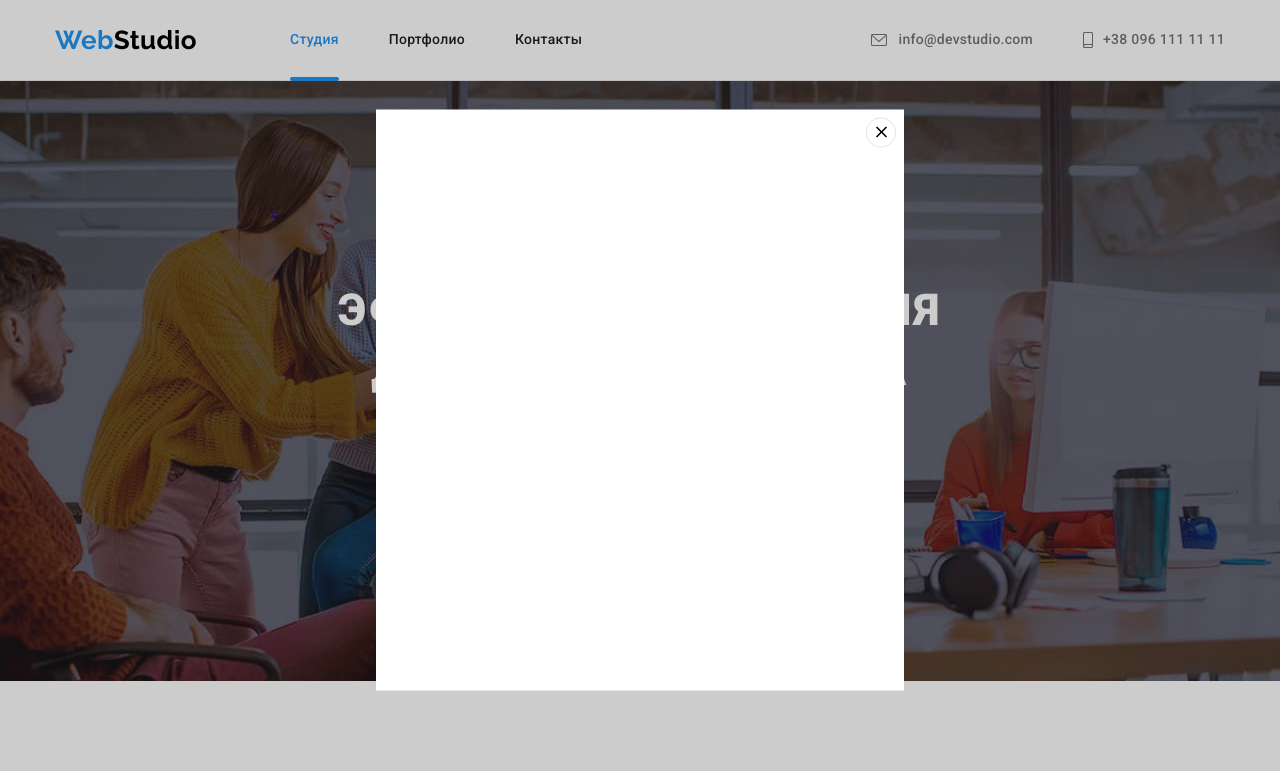
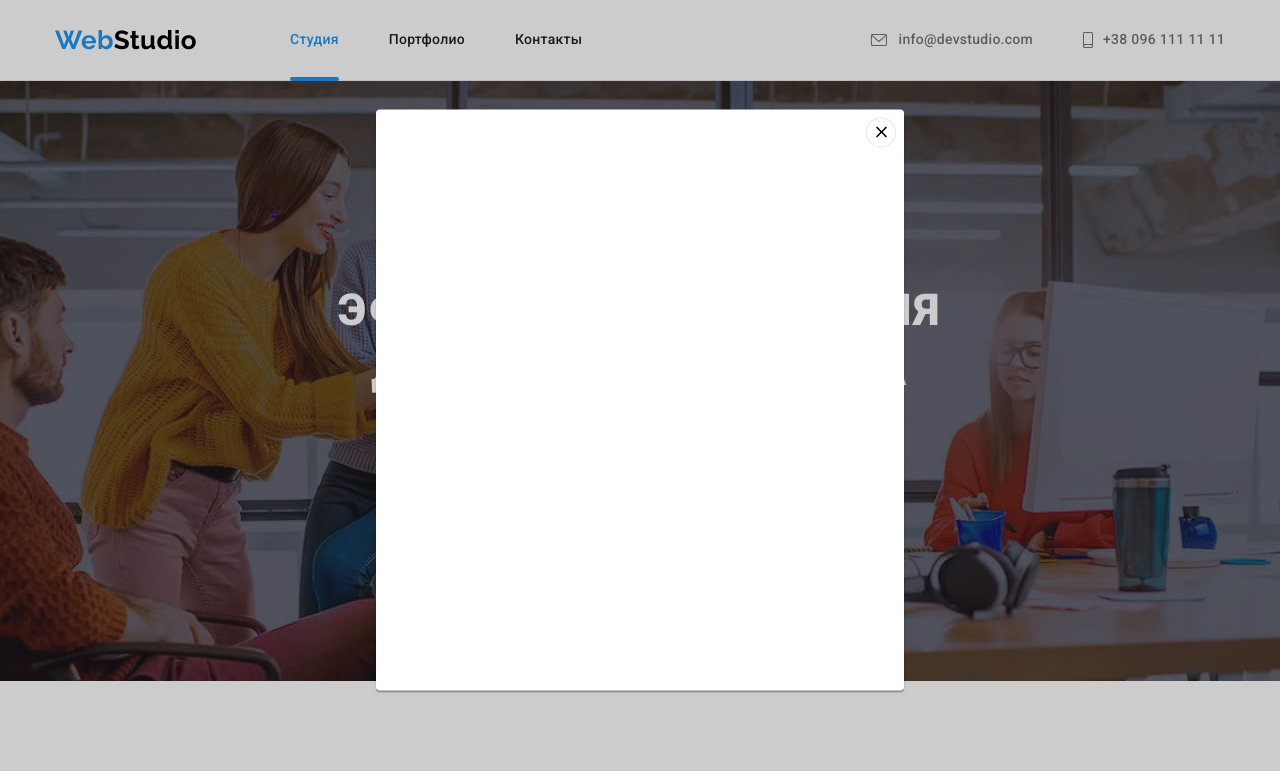
Before and after one commit to Andrii-Nahornyi/goit-markup-hw-05, a plain HTML site: page index.html in a window 1280 px wide. Both pictures are taken after a click on the button "Заказать услугу". Shown: the top 771 px of the page. Drawn offline with nearby package versions, Linux system fonts and the light colour scheme.

Commit message:
Добавляет тень и радиус окну модалки

```diff
--- a/css/styles.css
+++ b/css/styles.css
@@ -795,6 +795,7 @@ img {
 
 .backdrop.is-hidden .modal {
 	transform: translate(-50%, -50%) scale(0.9);
+
 }
 
 .modal {
@@ -806,11 +807,19 @@ img {
 	min-height: 581px;
 
 	background-color: var(--white-site-color);
+
+
 	opacity: 1;
 	visibility: visible;
 
+	box-shadow: 0px 1px 3px rgba(0, 0, 0, 0.12),
+	0px 1px 1px rgba(0, 0, 0, 0.14),
+	0px 2px 1px rgba(0, 0, 0, 0.2);
+
 	transform: translate(-50%, -50%) scale(1);
-	transition: transform 250ms var(--timing-function);
+	transition: transform 250ms var(--timing-function),
+	box-shadow 250ms var(--timing-function);
+	border-radius: 4px;
 }
 
 .modal-btn {
@@ -825,6 +834,7 @@ img {
 
 	background-color: var(--white-site-color);
 	border: 1px solid rgba(0, 0, 0, 0.1);
+
 	border-radius: 50%;
 }
 
```
